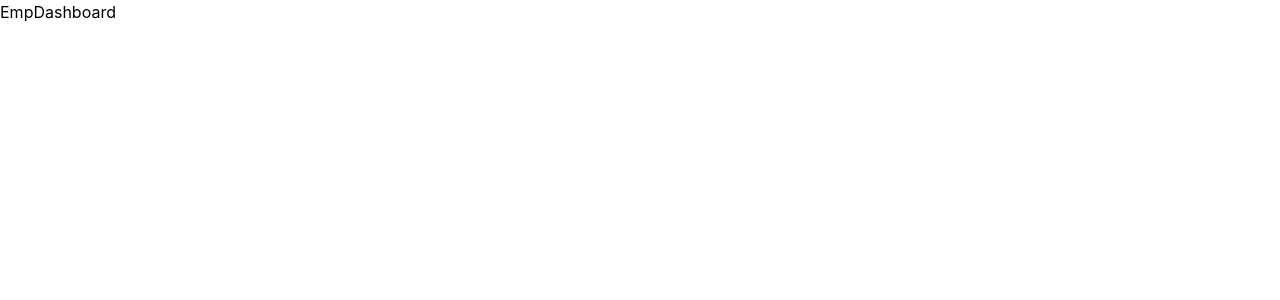
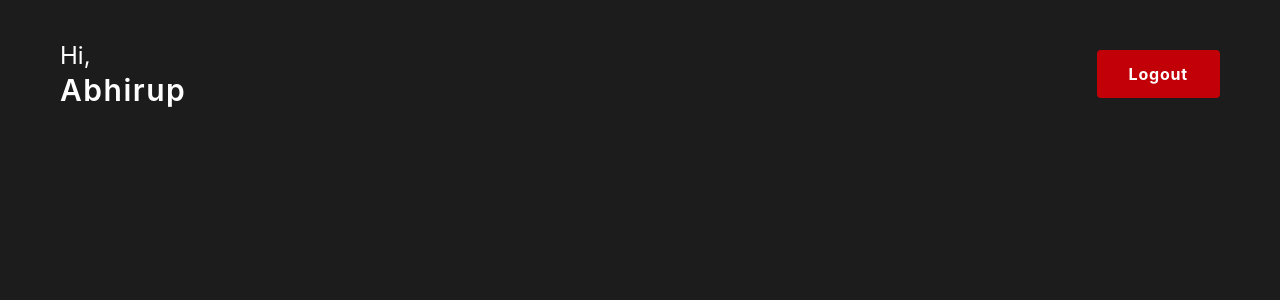
Before and after one commit to AbhirupRoy27/employee-management-system, a React (Vite) app: page /Employee in a window 1280 px wide. Shown: the top 300 px of the page. Built offline with nearby package versions, Linux system fonts and the light colour scheme.

Commit message:
feat(UI): started development of the Employee UI.

```diff
--- a/src/App.jsx
+++ b/src/App.jsx
@@ -8,6 +8,7 @@ function App() {
   return (
     <>
       <Routes>
+        <Route index element={<Login />} />
         <Route path="/" element={<Login />} />
         <Route path="/Admin" element={<AdminDashboard />} />
         <Route path="/Employee" element={<EmpDashboard />} />
--- a/src/Components/Auth/Login/Form.jsx
+++ b/src/Components/Auth/Login/Form.jsx
@@ -1,5 +1,6 @@
 import { useState } from 'react'
 import { useNavigate } from 'react-router-dom'
+import CheckAdmin from '../../../Utils/Admin/CheckAdmin'
 
 function Form(props) {
   const [email, setEmail] = useState('')
@@ -19,8 +20,7 @@ function Form(props) {
     })
     setEmail('')
     setPass('')
-    if (props.isAdmin) return navigate('/Employee')
-    navigate('/admin')
+    CheckAdmin(props.isAdmin, navigate)
   }
   return (
     <div className="w-[93%] sm:w-[80%]  lg:w-[75%] xl:w-[60%] flex flex-col">
--- a/src/Page/Dashboard/EmpDashboard.jsx
+++ b/src/Page/Dashboard/EmpDashboard.jsx
@@ -1,9 +1,10 @@
 import React from 'react'
+import Header from '../../Components/Dashboard/Common/Header'
 
 function EmpDashboard() {
   return (
-    <div>
-      <h1>EmpDashboard</h1>
+    <div className="bg-[#1C1C1C] min-h-screen min-w-[354px]">
+      <Header />
     </div>
   )
 }
--- /dev/null
+++ b/src/Utils/Admin/CheckAdmin.js
@@ -0,0 +1,4 @@
+export default function CheckAdmin(isAdmin, navigate) {
+  if (isAdmin) return navigate('/Employee')
+  navigate('/admin')
+}
```
